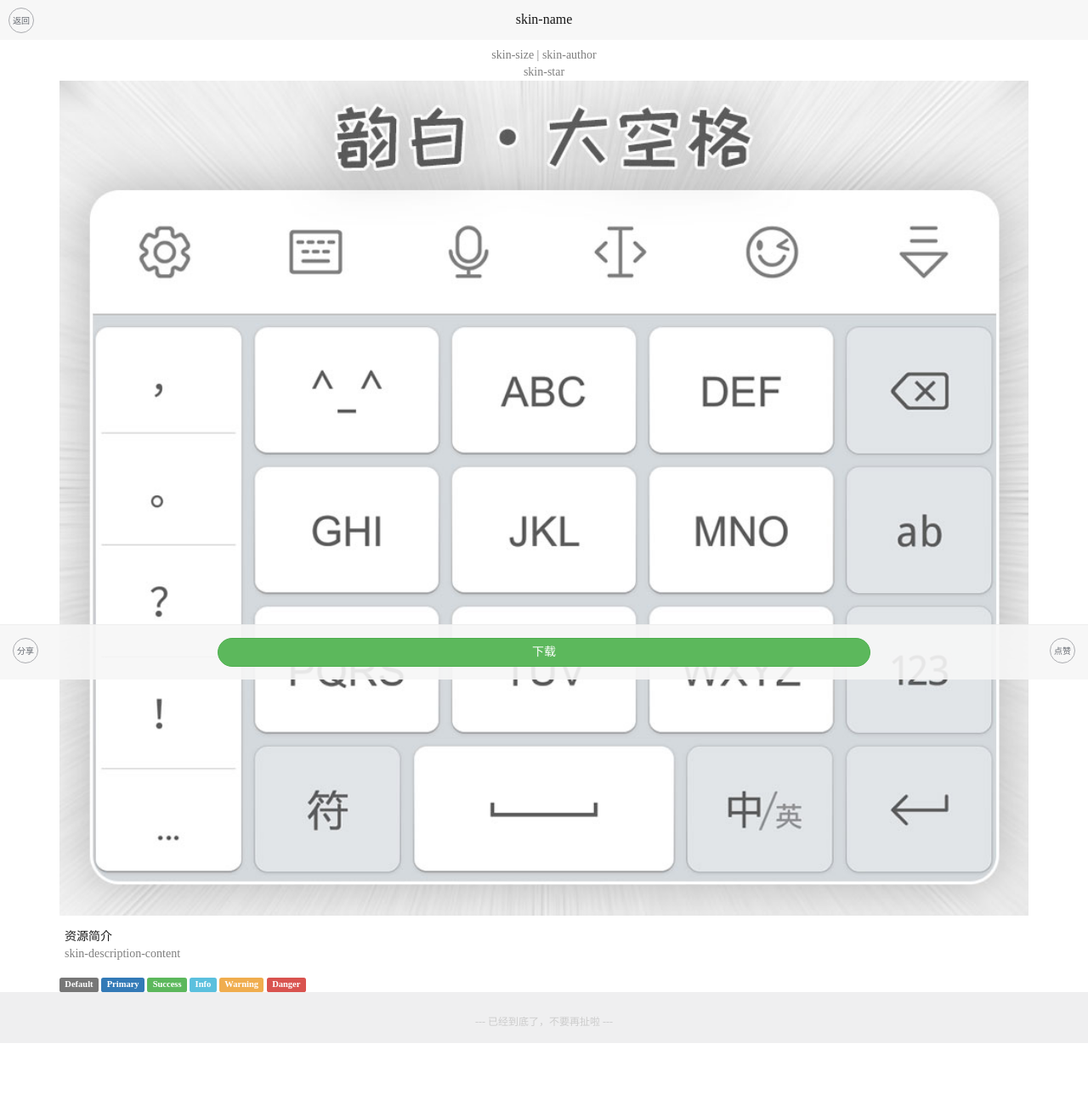
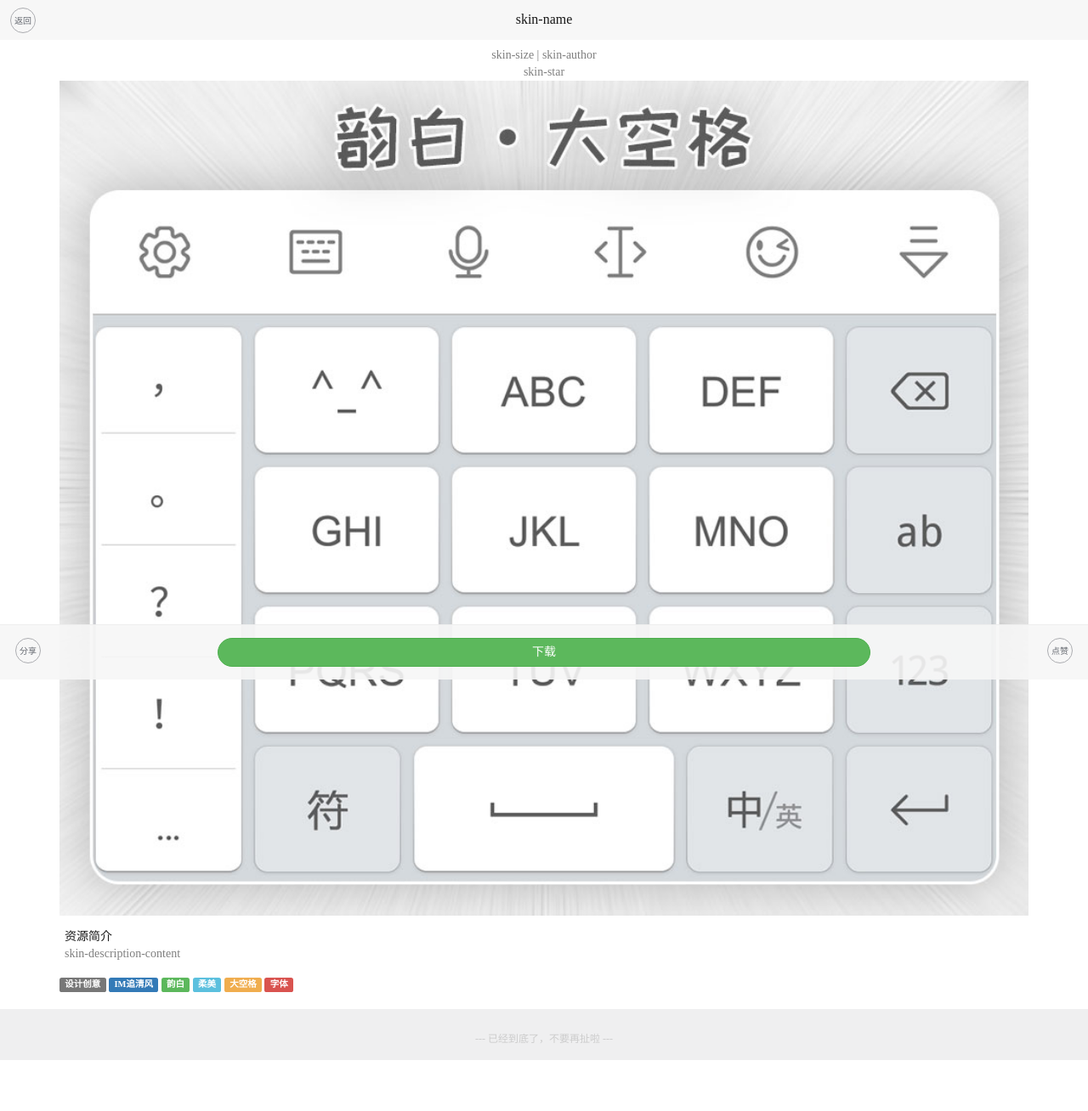
Before and after one commit to godbiao/i, a PHP site: page /skins/item.html in a window 1280 px wide. Shown: the whole page at 85% size. Before the commit the page ends 1228 px from the top, so only its background shows below. Run offline with PHP 8.4, Linux system fonts and the light colour scheme.

Commit message:
skins-item-1.0

```diff
--- a/skins/css/style.css
+++ b/skins/css/style.css
@@ -164,6 +164,10 @@ ul {
     padding-bottom: 15px;
 }
 
+#item .lables {
+    padding-bottom: 20px;
+}
+
 #item .back,
 #item .share,
 #item .like {
@@ -181,7 +185,7 @@ ul {
     line-height: 30px;
     float: left;
     margin-top: -3px;
-    left: 10px;
+    left: 12px;
 }
 
 #item .share {
@@ -189,17 +193,17 @@ ul {
     height: 30px;
     line-height: 30px;
     float: left;
-    left: 15px;
+    left: 18px;
 }
 
 #item .like {
     width: 30px;
     height: 30px;
     line-height: 30px;
-    right: 15px;
+    right: 18px;
 }
 
-.navbar-fixed-bottom {
+#item .navbar-fixed-bottom {
     padding: 15px 0px;
     border-top: 1pt solid #eeeeee;
 }
--- a/skins/item.html
+++ b/skins/item.html
@@ -46,13 +46,13 @@
 
 
 
-        <div id="lables">
-            <span class="label label-default">Default</span>
-            <span class="label label-primary">Primary</span>
-            <span class="label label-success">Success</span>
-            <span class="label label-info">Info</span>
-            <span class="label label-warning">Warning</span>
-            <span class="label label-danger">Danger</span>
+        <div id="lables" class="lables">
+            <span class="label label-default">设计创意</span>
+            <span class="label label-primary">IM追清风</span>
+            <span class="label label-success">韵白</span>
+            <span class="label label-info">柔美</span>
+            <span class="label label-warning">大空格</span>
+            <span class="label label-danger">字体</span>
         </div>
 
     </div>
@@ -62,7 +62,6 @@
             <div class="share">分享</div>
             <div class="like">点赞</div>
             <div class="skin-download btn btn-success" role="button">下载</div>
-
         </nav>
     </div>
 
```
